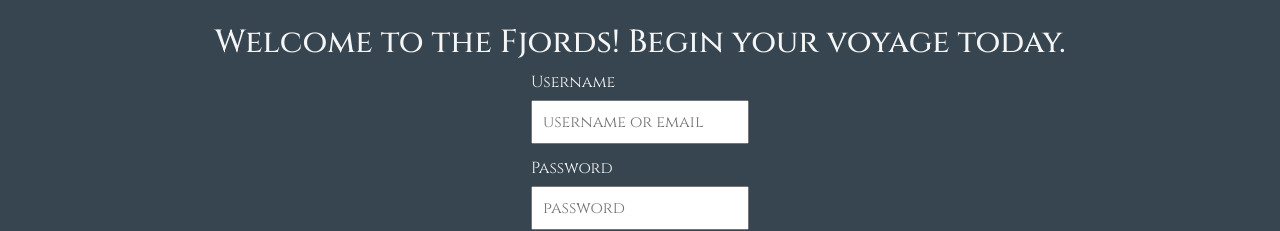
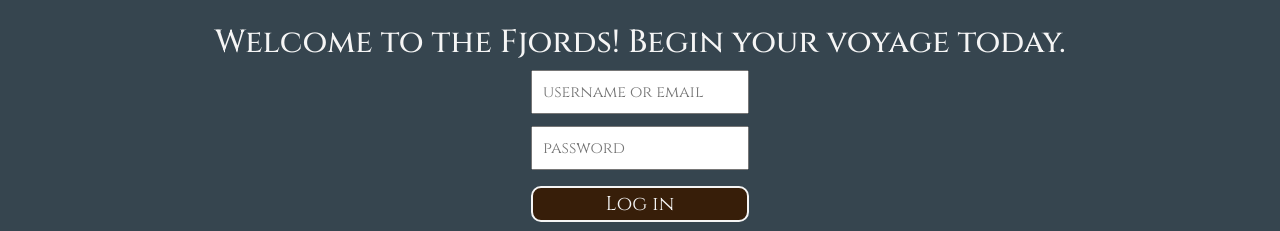
Before and after one commit to TheJoosh/fjord, a React (Vite) app: page / in a window 1280 px wide. Shown: the part 124-355 px from the top of the page. Built offline with nearby package versions, Linux system fonts and the light colour scheme; grey boxes are pictures that could not be loaded.

Commit message:
Removed unnecessary labels

```diff
--- a/src/login/unauthenticated.jsx
+++ b/src/login/unauthenticated.jsx
@@ -79,7 +79,6 @@ export function Unauthenticated({ userName, onLogin }) {
         <h2>Welcome to the Fjords! Begin your voyage today.</h2>
         <form className="login-form" onSubmit={handleSubmit}>
           <div>
-            <span>Username</span>
             <input
               type="text"
               value={email}
@@ -88,7 +87,6 @@ export function Unauthenticated({ userName, onLogin }) {
             />
           </div>
           <div>
-            <span>Password</span>
             <input
               type="password"
               value={password}
```
